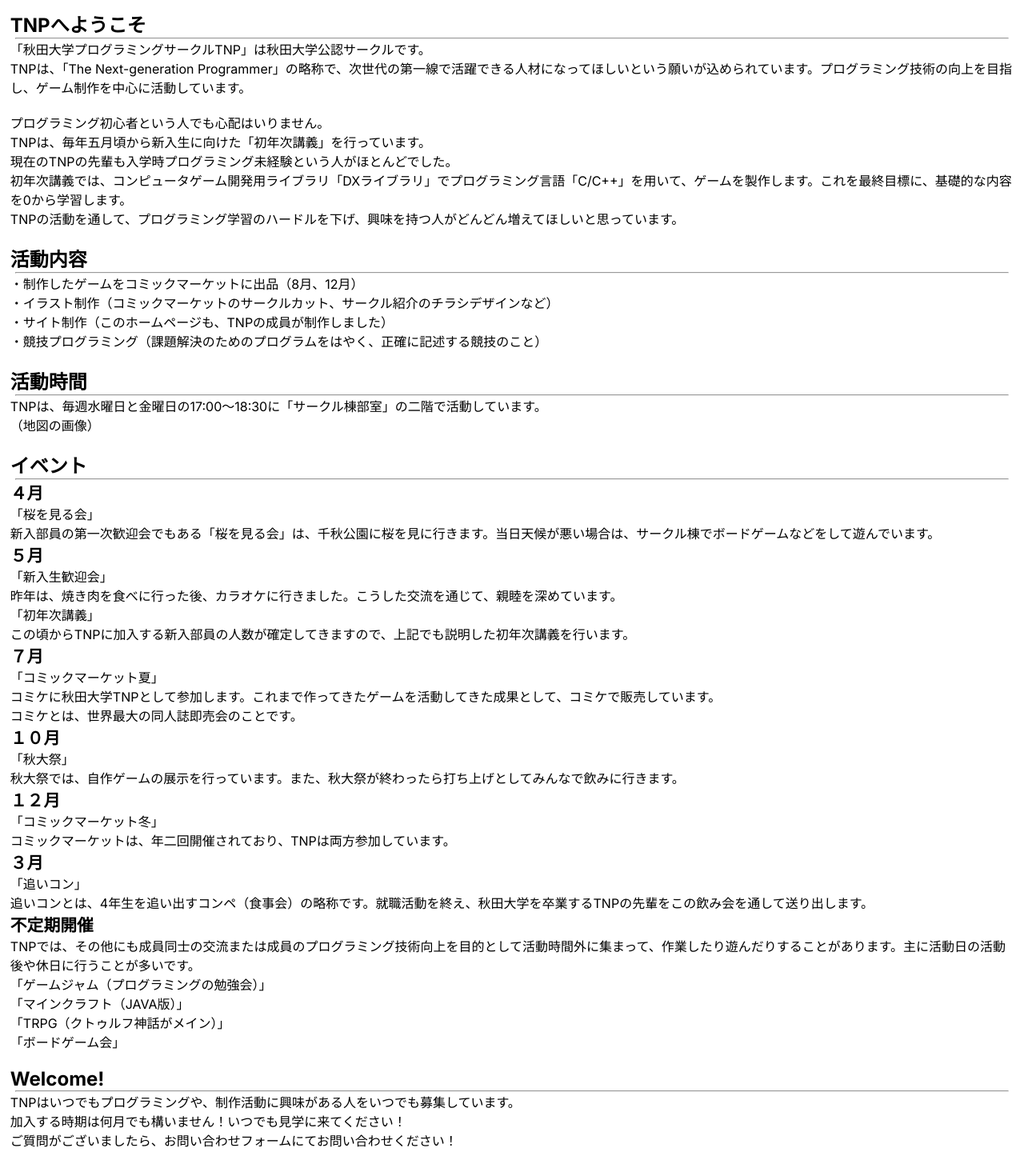
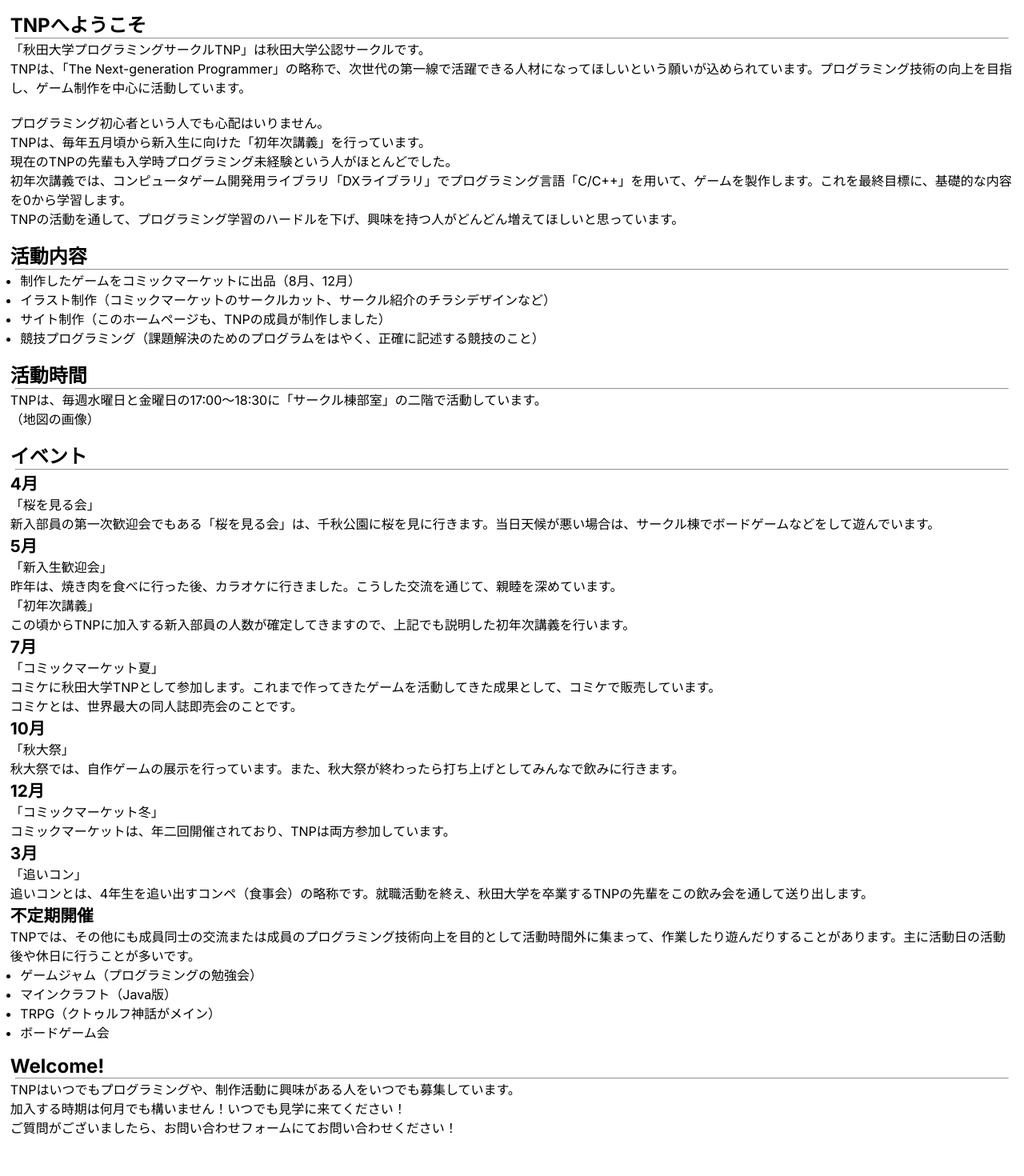
Before and after one commit to TNP-Coop-Homepage/tnp-homepage, a Next.js app: page /about in a window 1280 px wide. Shown: the part 82-1552 px from the top of the page at 80% size. Built offline with nearby package versions, Linux system fonts and the light colour scheme.

Commit message:
Fix some comments
コメントで指摘された点の修正

```diff
--- a/src/app/about/page.module.css
+++ b/src/app/about/page.module.css
@@ -19,6 +19,14 @@
     white-space: pre-wrap;
 }
 
+.ParagraphMargin{
+    margin-bottom: 1rem;
+}
+
+.UnorderedList{
+    padding-left: 1%;
+}
+
 .HorizontalLine{
     width: 99%;
     position: relative; left: 0.5%;
--- a/src/app/about/page.tsx
+++ b/src/app/about/page.tsx
@@ -1,112 +1,135 @@
 import styles from "./page.module.css"
-export default async function About() {
+export default function About() {
     return (
     <div className={styles.About}>
         <title>{"About"}</title>
             <h1 className={styles.AboutTitle}>{"About"}</h1>
-            <hr className={styles.HorizontalLine}></hr><br></br>
+            <hr className={styles.HorizontalLine}></hr><br />
             <div className={styles.BodyText}>
+                <div className={styles.ParagraphMargin}>
                     <h2 className={styles.BodyHeader}>{"TNPへようこそ"}</h2>
                     <hr className={styles.HorizontalLine}></hr>
                     <p>
-                    {
-                        "「秋田大学プログラミングサークルTNP」は秋田大学公認サークルです。\n\
-TNPは、「The Next-generation Programmer」の略称で、次世代の第一線で活躍できる人材になってほしいという願いが込められています。プログラミング技術の向上を目指し、ゲーム制作を中心に活動しています。"
-                    }
-                </p><br></br>
+                        「秋田大学プログラミングサークルTNP」は秋田大学公認サークルです。
+                    </p>
                     <p>
-                    {
-                        "プログラミング初心者という人でも心配はいりません。\n\
-TNPは、毎年五月頃から新入生に向けた「初年次講義」を行っています。\n\
-現在のTNPの先輩も入学時プログラミング未経験という人がほとんどでした。\n\
-初年次講義では、コンピュータゲーム開発用ライブラリ「DXライブラリ」でプログラミング言語「C/C++」を用いて、ゲームを製作します。これを最終目標に、基礎的な内容を0から学習します。\n\
-TNPの活動を通して、プログラミング学習のハードルを下げ、興味を持つ人がどんどん増えてほしいと思っています。"
-                    }
-                </p><br></br>
+                        TNPは、「The Next-generation Programmer」の略称で、次世代の第一線で活躍できる人材になってほしいという願いが込められています。プログラミング技術の向上を目指し、ゲーム制作を中心に活動しています。
+                    </p><br />
+                    <p>
+                        プログラミング初心者という人でも心配はいりません。
+                    </p>
+                    <p>
+                        TNPは、毎年五月頃から新入生に向けた「初年次講義」を行っています。
+                    </p>
+                    <p>
+                        現在のTNPの先輩も入学時プログラミング未経験という人がほとんどでした。
+                    </p>
+                    <p>
+                        初年次講義では、コンピュータゲーム開発用ライブラリ「DXライブラリ」でプログラミング言語「C/C++」を用いて、ゲームを製作します。これを最終目標に、基礎的な内容を0から学習します。
+                    </p>
+                    <p>
+                        TNPの活動を通して、プログラミング学習のハードルを下げ、興味を持つ人がどんどん増えてほしいと思っています。
+                    </p>
+                </div>
+                <div className={styles.ParagraphMargin}>
                     <h2 className={styles.BodyHeader}>{"活動内容"}</h2>
                     <hr className={styles.HorizontalLine}></hr>
-                <p>
-                    {
-                        "・制作したゲームをコミックマーケットに出品（8月、12月）\n\
-・イラスト制作（コミックマーケットのサークルカット、サークル紹介のチラシデザインなど）\n\
-・サイト制作（このホームページも、TNPの成員が制作しました）\n\
-・競技プログラミング（課題解決のためのプログラムをはやく、正確に記述する競技のこと）"
-                    }
-                </p><br></br>
+                    <ul className={styles.UnorderedList}>
+                        <li>制作したゲームをコミックマーケットに出品（8月、12月）</li>
+                        <li>イラスト制作（コミックマーケットのサークルカット、サークル紹介のチラシデザインなど）</li>
+                        <li>サイト制作（このホームページも、TNPの成員が制作しました）</li>
+                        <li>競技プログラミング（課題解決のためのプログラムをはやく、正確に記述する競技のこと）</li>
+                    </ul>
+                </div>
+                <div className={styles.ParagraphMargin}>
                     <h2 className={styles.BodyHeader}>{"活動時間"}</h2>
                     <hr className={styles.HorizontalLine}></hr>
                     <p>
-                    {
-                        "TNPは、毎週水曜日と金曜日の17:00～18:30に「サークル棟部室」の二階で活動しています。\n\
-（地図の画像）"
-                    }
-                </p><br></br>
+                        TNPは、毎週水曜日と金曜日の17:00～18:30に「サークル棟部室」の二階で活動しています。
+                    </p>
+                    <p>
+                        （地図の画像）
+                    </p>
+                </div>
+                <div className={styles.ParagraphMargin}>
                     <h2 className={styles.BodyHeader}>{"イベント"}</h2>
                     <hr className={styles.HorizontalLine}></hr>
-                <h3 className={styles.BodySubHeader}>{"４月"}</h3>
+                    <h3 className={styles.BodySubHeader}>{"4月"}</h3>
                     <p>
-                    {
-                        "「桜を見る会」\n\
-新入部員の第一次歓迎会でもある「桜を見る会」は、千秋公園に桜を見に行きます。当日天候が悪い場合は、サークル棟でボードゲームなどをして遊んでいます。"
-                    }
+                        「桜を見る会」
                     </p>
-                <h3 className={styles.BodySubHeader}>{"５月"}</h3>
                     <p>
-                    {
-                        "「新入生歓迎会」\n\
-昨年は、焼き肉を食べに行った後、カラオケに行きました。こうした交流を通じて、親睦を深めています。\n\
-「初年次講義」\n\
-この頃からTNPに加入する新入部員の人数が確定してきますので、上記でも説明した初年次講義を行います。"
-                    }
+                        新入部員の第一次歓迎会でもある「桜を見る会」は、千秋公園に桜を見に行きます。当日天候が悪い場合は、サークル棟でボードゲームなどをして遊んでいます。
+
                     </p>
-                <h3 className={styles.BodySubHeader}>{"７月"}</h3>
+                    <h3 className={styles.BodySubHeader}>{"5月"}</h3>
                     <p>
-                    {
-                        "「コミックマーケット夏」\n\
-コミケに秋田大学TNPとして参加します。これまで作ってきたゲームを活動してきた成果として、コミケで販売しています。\n\
-コミケとは、世界最大の同人誌即売会のことです。"
-                    }
+                        「新入生歓迎会」
                     </p>
-                <h3 className={styles.BodySubHeader}>{"１０月"}</h3>
                     <p>
-                    {
-                        "「秋大祭」\n\
-秋大祭では、自作ゲームの展示を行っています。また、秋大祭が終わったら打ち上げとしてみんなで飲みに行きます。"
-                    }
+                        昨年は、焼き肉を食べに行った後、カラオケに行きました。こうした交流を通じて、親睦を深めています。
                     </p>
-                <h3 className={styles.BodySubHeader}>{"１２月"}</h3>
                     <p>
-                    {
-                        "「コミックマーケット冬」\n\
-コミックマーケットは、年二回開催されており、TNPは両方参加しています。"
-                    }
+                        「初年次講義」
                     </p>
-                <h3 className={styles.BodySubHeader}>{"３月"}</h3>
                     <p>
-                    {
-                        "「追いコン」\n\
-追いコンとは、4年生を追い出すコンペ（食事会）の略称です。就職活動を終え、秋田大学を卒業するTNPの先輩をこの飲み会を通して送り出します。"
-                    }
+                        この頃からTNPに加入する新入部員の人数が確定してきますので、上記でも説明した初年次講義を行います。
+                    </p>
+                    <h3 className={styles.BodySubHeader}>{"7月"}</h3>
+                    <p>
+                        「コミックマーケット夏」
+                    </p>
+                    <p>
+                        コミケに秋田大学TNPとして参加します。これまで作ってきたゲームを活動してきた成果として、コミケで販売しています。
+                    </p>
+                    <p>
+                        コミケとは、世界最大の同人誌即売会のことです。
+                    </p>
+                    <h3 className={styles.BodySubHeader}>{"10月"}</h3>
+                    <p>
+                        「秋大祭」
+                    </p>
+                    <p>
+                        秋大祭では、自作ゲームの展示を行っています。また、秋大祭が終わったら打ち上げとしてみんなで飲みに行きます。
+                    </p>
+                    <h3 className={styles.BodySubHeader}>{"12月"}</h3>
+                    <p>
+                        「コミックマーケット冬」
+                    </p>
+                    <p>
+                        コミックマーケットは、年二回開催されており、TNPは両方参加しています。
+                    </p>
+                    <h3 className={styles.BodySubHeader}>{"3月"}</h3>
+                    <p>
+                        「追いコン」
+                    </p>
+                    <p>
+                        追いコンとは、4年生を追い出すコンペ（食事会）の略称です。就職活動を終え、秋田大学を卒業するTNPの先輩をこの飲み会を通して送り出します。
                     </p>
                     <h3 className={styles.BodySubHeader}>{"不定期開催"}</h3>
                     <p>
-                    {
-                        "TNPでは、その他にも成員同士の交流または成員のプログラミング技術向上を目的として活動時間外に集まって、作業したり遊んだりすることがあります。主に活動日の活動後や休日に行うことが多いです。\n\
-「ゲームジャム（プログラミングの勉強会）」\n\
-「マインクラフト（JAVA版）」\n\
-「TRPG（クトゥルフ神話がメイン）」\n\
-「ボードゲーム会」"
-                    }
-                </p><br></br>
+                        TNPでは、その他にも成員同士の交流または成員のプログラミング技術向上を目的として活動時間外に集まって、作業したり遊んだりすることがあります。主に活動日の活動後や休日に行うことが多いです。
+                    </p>
+                    <ul className={styles.UnorderedList}>
+                        <li>ゲームジャム（プログラミングの勉強会）</li>
+                        <li>マインクラフト（Java版）</li>
+                        <li>TRPG（クトゥルフ神話がメイン）</li>
+                        <li>ボードゲーム会</li>
+                    </ul>
+                </div>
+                <div className={styles.ParagraphMargin}>
                     <h2 className={styles.BodyHeader}>{"Welcome!"}</h2>
                     <hr className={styles.HorizontalLine}></hr>
                     <p>
-                    {
-                    "TNPはいつでもプログラミングや、制作活動に興味がある人をいつでも募集しています。\n\
-加入する時期は何月でも構いません！いつでも見学に来てください！\n\
-ご質問がございましたら、お問い合わせフォームにてお問い合わせください！"
-                    }
-                </p><br></br>
+                        TNPはいつでもプログラミングや、制作活動に興味がある人をいつでも募集しています。
+                    </p>
+                    <p>
+                        加入する時期は何月でも構いません！いつでも見学に来てください！
+                    </p>
+                    <p>
+                        ご質問がございましたら、お問い合わせフォームにてお問い合わせください！
+                    </p>
+                </div>
             </div>
     </div>)
 }
```
Lines whose indentation alone changed are shown as unchanged.
